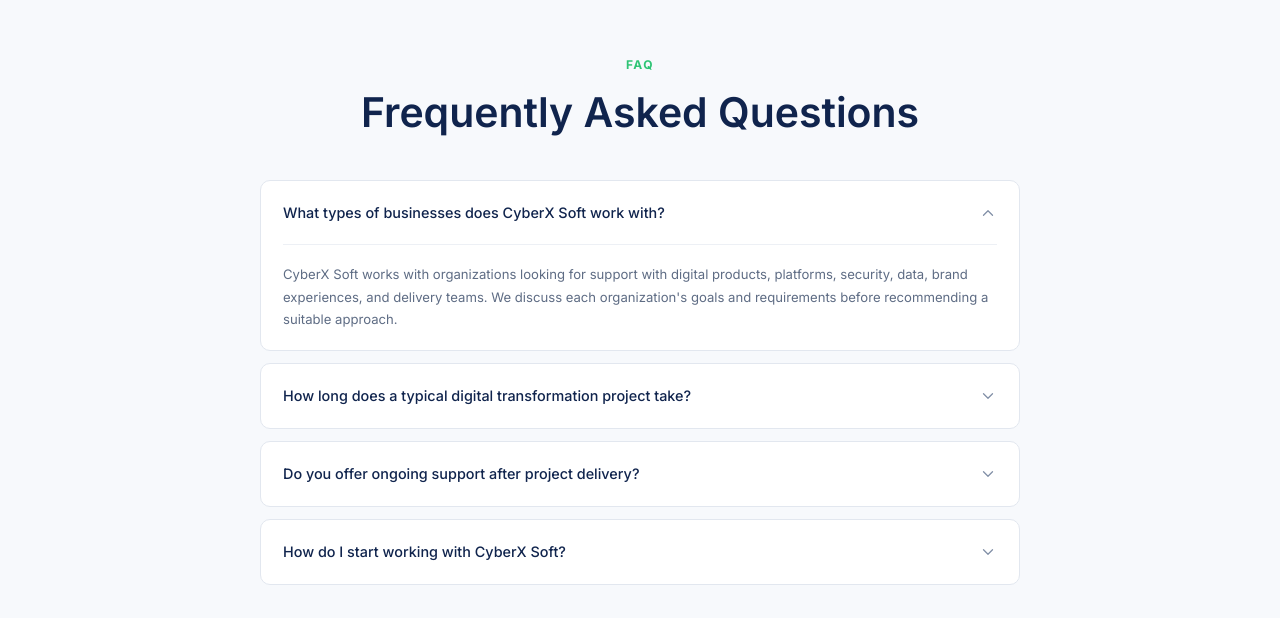
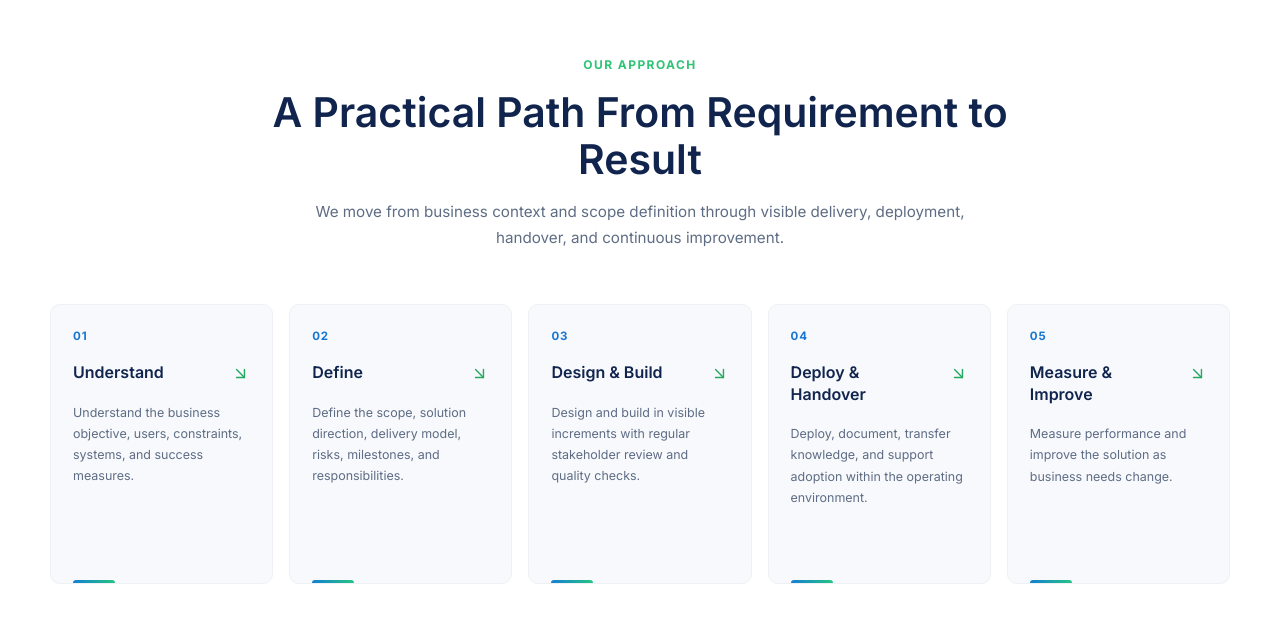
Before and after one commit to Furqan54/CyberXSoftStudio.net, a React (Vite) app in the folder client/: page / in a window 1280 px wide. Shown: the part 5582-6200 px from the top of the page. Built offline with nearby package versions, Linux system fonts and the light colour scheme.

Commit message:
Add Home delivery approach section

```diff
--- /dev/null
+++ b/client/src/features/home/HomeApproach.jsx
@@ -0,0 +1,61 @@
+import { ArrowDownRight } from "lucide-react";
+
+import { homeApproachSteps } from "./homeData";
+
+import "./homeApproach.css";
+
+function HomeApproach() {
+  return (
+    <section className="home-approach">
+      <div className="container">
+        <div className="home-approach__header">
+          <span className="eyebrow">
+            Our Approach
+          </span>
+
+          <h2 className="section-title">
+            A Practical Path From Requirement to Result
+          </h2>
+
+          <p className="home-approach__description">
+            We move from business context and scope definition through visible
+            delivery, deployment, handover, and continuous improvement.
+          </p>
+        </div>
+
+        <div className="home-approach__grid">
+          {homeApproachSteps.map((step) => (
+            <article
+              className="home-approach__card"
+              key={step.id}
+            >
+              <div className="home-approach__number">
+                {step.number}
+              </div>
+
+              <div className="home-approach__card-content">
+                <div className="home-approach__title-row">
+                  <h3>
+                    {step.title}
+                  </h3>
+
+                  <ArrowDownRight
+                    size={19}
+                    strokeWidth={1.8}
+                    aria-hidden="true"
+                  />
+                </div>
+
+                <p>
+                  {step.description}
+                </p>
+              </div>
+            </article>
+          ))}
+        </div>
+      </div>
+    </section>
+  );
+}
+
+export default HomeApproach;
--- a/client/src/features/home/HomePage.jsx
+++ b/client/src/features/home/HomePage.jsx
@@ -7,6 +7,7 @@
 import StaffAugmentationHighlight from "./StaffAugmentationHighlight";
 import WhyChooseUs from "./WhyChooseUs";
 import HomeProof from "./HomeProof";
+import HomeApproach from "./HomeApproach";
 
 import { homeFaqs } from "./homeData";
 
@@ -29,6 +30,8 @@
 
       <HomeProof />
 
+      <HomeApproach />
+
       <FAQSection items={homeFaqs} />
     </main>
   );
--- /dev/null
+++ b/client/src/features/home/homeApproach.css
@@ -0,0 +1,200 @@
+/* =========================================
+   Home Approach
+========================================= */
+
+.home-approach {
+  padding-block: var(--section-space-lg);
+
+  background: var(--color-white);
+}
+
+.home-approach__header {
+  max-width: 760px;
+
+  margin: 0 auto 52px;
+
+  text-align: center;
+}
+
+.home-approach__header .eyebrow {
+  margin-bottom: 14px;
+}
+
+.home-approach__description {
+  max-width: 680px;
+
+  margin: 16px auto 0;
+
+  color: var(--color-text-secondary);
+
+  font-size: 0.95rem;
+  line-height: 1.75;
+}
+
+/* =========================================
+   Approach Grid
+========================================= */
+
+.home-approach__grid {
+  display: grid;
+  grid-template-columns:
+    repeat(5, minmax(0, 1fr));
+
+  gap: 16px;
+}
+
+/* =========================================
+   Approach Card
+========================================= */
+
+.home-approach__card {
+  position: relative;
+
+  display: flex;
+  flex-direction: column;
+
+  min-height: 280px;
+
+  overflow: hidden;
+
+  background: var(--color-background-soft);
+
+  border: 1px solid var(--color-border-light);
+  border-radius: var(--radius-md);
+
+  transition:
+    transform var(--transition-normal),
+    border-color var(--transition-normal),
+    box-shadow var(--transition-normal);
+}
+
+.home-approach__card:hover {
+  transform: translateY(-4px);
+
+  border-color: var(--color-border);
+
+  box-shadow: var(--shadow-sm);
+}
+
+/* =========================================
+   Step Number
+========================================= */
+
+.home-approach__number {
+  padding: 22px 22px 16px;
+
+  color: #1676d2;
+
+  font-size: 0.72rem;
+  font-weight: var(--font-weight-bold);
+
+  letter-spacing: 0.08em;
+}
+
+/* =========================================
+   Card Content
+========================================= */
+
+.home-approach__card-content {
+  display: flex;
+  flex: 1;
+  flex-direction: column;
+
+  padding: 0 22px 24px;
+}
+
+.home-approach__title-row {
+  display: flex;
+  align-items: flex-start;
+  justify-content: space-between;
+
+  gap: 14px;
+}
+
+.home-approach__title-row h3 {
+  color: var(--color-text);
+
+  font-size: 1rem;
+  font-weight: var(--font-weight-semibold);
+
+  line-height: 1.35;
+}
+
+.home-approach__title-row svg {
+  flex-shrink: 0;
+
+  margin-top: 2px;
+
+  color: var(--color-accent-dark);
+}
+
+.home-approach__card-content p {
+  margin-top: 18px;
+
+  color: var(--color-text-secondary);
+
+  font-size: 0.78rem;
+  line-height: 1.7;
+}
+
+/* =========================================
+   Connecting Accent
+========================================= */
+
+.home-approach__card::after {
+  content: "";
+
+  position: absolute;
+  left: 22px;
+  bottom: 0;
+
+  width: 42px;
+  height: 3px;
+
+  background:
+    linear-gradient(
+      90deg,
+      #147fd1,
+      #25c483
+    );
+
+  border-radius: 999px 999px 0 0;
+}
+
+/* =========================================
+   Responsive
+========================================= */
+
+@media (max-width: 1100px) {
+  .home-approach__grid {
+    grid-template-columns:
+      repeat(3, minmax(0, 1fr));
+  }
+}
+
+@media (max-width: 760px) {
+  .home-approach__header {
+    margin-bottom: 38px;
+
+    text-align: left;
+  }
+
+  .home-approach__description {
+    margin-inline: 0;
+  }
+
+  .home-approach__grid {
+    grid-template-columns:
+      repeat(2, minmax(0, 1fr));
+  }
+}
+
+@media (max-width: 520px) {
+  .home-approach__grid {
+    grid-template-columns: 1fr;
+  }
+
+  .home-approach__card {
+    min-height: auto;
+  }
+}
--- a/client/src/features/home/homeData.js
+++ b/client/src/features/home/homeData.js
@@ -136,6 +136,44 @@
   },
 ];
 
+export const homeApproachSteps = [
+  {
+    id: 1,
+    number: "01",
+    title: "Understand",
+    description:
+      "Understand the business objective, users, constraints, systems, and success measures.",
+  },
+  {
+    id: 2,
+    number: "02",
+    title: "Define",
+    description:
+      "Define the scope, solution direction, delivery model, risks, milestones, and responsibilities.",
+  },
+  {
+    id: 3,
+    number: "03",
+    title: "Design & Build",
+    description:
+      "Design and build in visible increments with regular stakeholder review and quality checks.",
+  },
+  {
+    id: 4,
+    number: "04",
+    title: "Deploy & Handover",
+    description:
+      "Deploy, document, transfer knowledge, and support adoption within the operating environment.",
+  },
+  {
+    id: 5,
+    number: "05",
+    title: "Measure & Improve",
+    description:
+      "Measure performance and improve the solution as business needs change.",
+  },
+];
+
 export const homeFaqs = [
   {
     id: 1,
```
